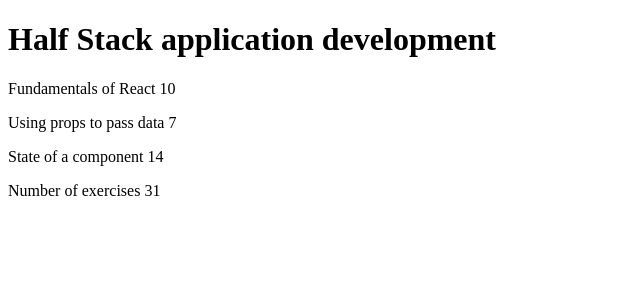
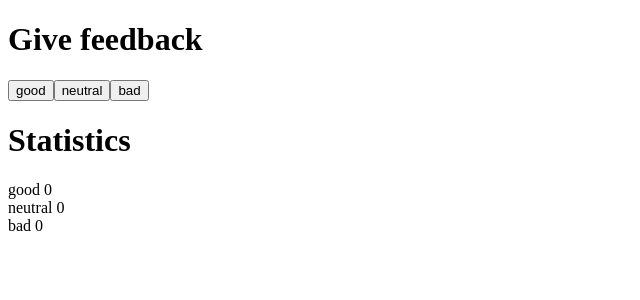
Before and after one commit to IgnacioBarraza/Submission-Repo-FullStack-hy2023, a React (Vite) app in the folder part1/: page / in a window 1280 px wide. Shown: the top 300 px of the page, without its empty margins (0-640 px from the left). Built offline with nearby package versions, Linux system fonts and the light colour scheme.

Commit message:
part1 - exercise 1.6 unicafe, step 1

```diff
--- a/part1/src/App.jsx
+++ b/part1/src/App.jsx
@@ -1,58 +1,31 @@
-const Header = ({course}) => {
-  return (
-    <div>
-      <h1>{course.name}</h1>
-    </div>
-  )
-}
+import { useState } from "react"
 
-const Part = ({part, exercises}) => {
-  return (
-    <p>{part} {exercises}</p>
-  )
-}
+const Button = ({handleFeedback, text}) => <button onClick={handleFeedback}>{text}</button>
 
-const Content = ({course}) => {
-  return (
-    <div>
-    <Part part={course.parts[0].name} exercises={course.parts[0].exercises}/>
-    <Part part={course.parts[1].name} exercises={course.parts[1].exercises}/>
-    <Part part={course.parts[2].name} exercises={course.parts[2].exercises}/>
-    </div>
-  )
-}
-
-const Total = ({course}) => {
-  return (
-    <div>
-      <p>Number of exercises {course.parts[0].exercises + course.parts[1].exercises + course.parts[2].exercises}</p>
-    </div>
-  )
-}
+const Display = ({text, count}) => <div>{text} {count}</div>
 
 const App = () => {
-  const course = {
-  name: 'Half Stack application development',
-  parts: [
-    {
-      name: "Fundamentals of React",
-      exercises: 10,
-    },
-    {
-      name: "Using props to pass data",
-      exercises: 7,
-    },
-    {
-      name: "State of a component",
-      exercises: 14,
-    },
-  ]}
+
+  const [ good, setGood ] = useState(0);
+  const [ neutral, setNeutral ] = useState(0);
+  const [ bad, setBad ] = useState(0);
+
+  const incrementGood = () => setGood(good + 1);
+  const incrementNeutral = () => setNeutral(neutral + 1);
+  const incrementBad = () => setBad(bad + 1);
 
   return (
     <>
-      <Header course={course} />
-      <Content course={course} />
-      <Total course={course} />
+      <div>
+        <h1>Give feedback</h1>
+        <Button handleFeedback={incrementGood}  text='good'/>
+        <Button handleFeedback={incrementNeutral}  text='neutral'/>
+        <Button handleFeedback={incrementBad}  text='bad'/>
+        <h1>Statistics</h1>
+        <Display text='good' count={good}/>
+        <Display text='neutral' count={neutral}/>
+        <Display text='bad' count={bad}/>
+      </div>
     </>
   )
 }
```
